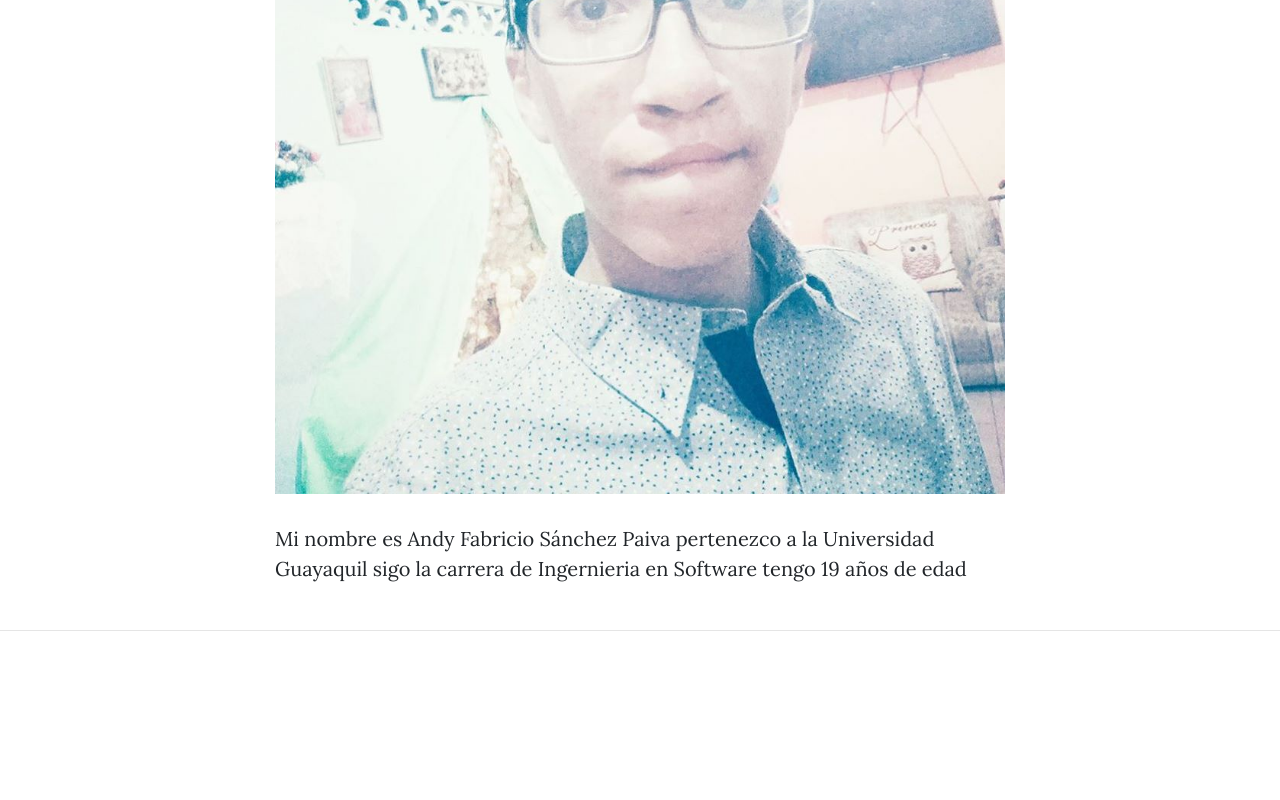
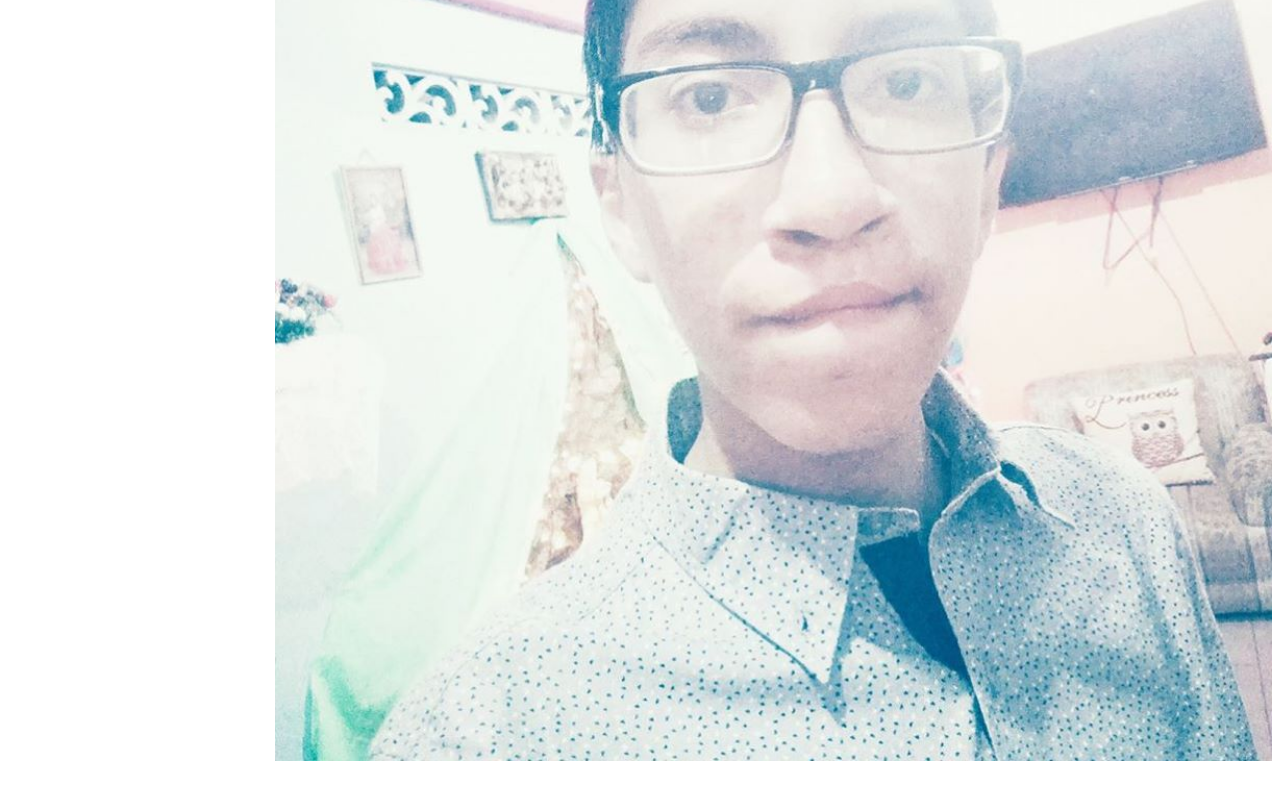
Before and after one commit to Andysp000/p., a website: page post.html in a window 1280 px wide. Shown: the part 896-1696 px from the top of the page. Before the commit the page ends 1543 px from the top, so only its background shows below. Drawn offline with nearby package versions, Linux system fonts and the light colour scheme.

Commit message:
Update post.html

```diff
--- a/post.html
+++ b/post.html
@@ -77,11 +77,10 @@
         <div class="col-lg-8 col-md-10 mx-auto">
           <h2><center>¿Quién soy?</center></h2>
           <a href="#">
-            <img class="img-fluid" src="img/pe.jpg" height="1000" width"400">
+            <center><img src="img/pe.jpg" height="1000" width"400"></center>
           </a>
 
-          <p>Mi nombre es Andy Fabricio Sánchez Paiva pertenezco a la Universidad Guayaquil sigo la carrera de Ingernieria en Software tengo 19 años de edad
-          </p>
+          <p></p>
 
         </div>
       </div>
```
